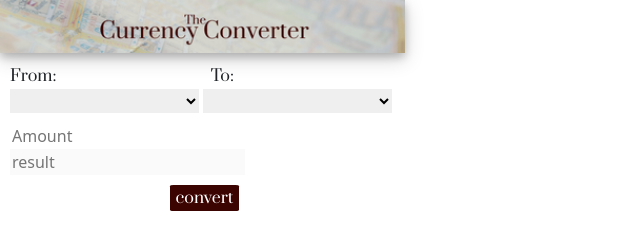
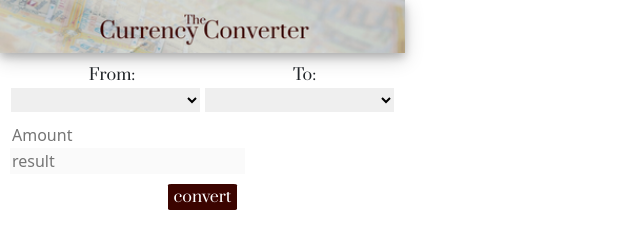
Before and after one commit to pbelyanov/Currency-Converter-Chrome-Extention, a browser extension: page index.html in a window 1280 px wide. Shown: the whole page, without its empty margins (0-640 px from the left). Drawn offline with nearby package versions, Linux system fonts and the light colour scheme; no server answers.

Commit message:
Converted to flexbox model

```diff
--- a/index.html
+++ b/index.html
@@ -33,7 +33,7 @@
 
         <input id="result" placeholder="result" disabled />
       </div>
-      <button id="submit" style="margin-left: 159.5px">convert</button>
+      <button id="submit">convert</button>
     </section>
   </body>
 </html>
--- a/styles.css
+++ b/styles.css
@@ -4,7 +4,6 @@ button {
     border-radius: 5%;
     border: none;
     margin-bottom: 10px;
-    margin-left: 159.5px;
     font-family: Prata;
 
 }
@@ -22,10 +21,6 @@ a {
 
 }
 
-a:nth-child(2) {
-    margin-left: 150px;
-}
-
 input {
     border: none;
 }
@@ -37,6 +32,9 @@ select {
 
 #calc-table {
     margin: 10px;
+    display: flex;
+    flex-wrap: wrap;
+    justify-content: space-around;
 }
 
 img {
```
